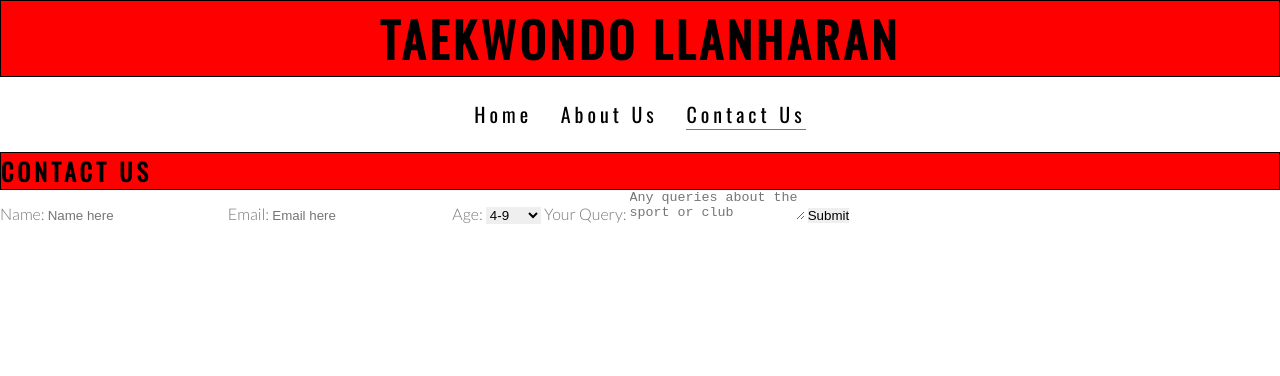
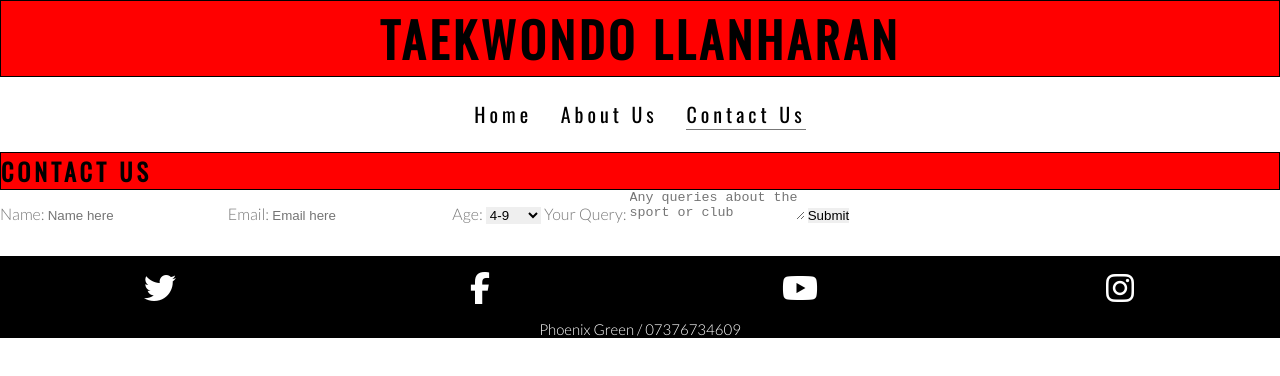
Before and after one commit to Code-Institute-Submissions/Phoenixgreen763-Taekwondo-Llanharan, a plain HTML site: page contact.html in a window 1280 px wide. Drawn offline with nearby package versions, Linux system fonts and the light colour scheme.

Commit message:
add footer, add social links, add contact info

```diff
--- a/contact.html
+++ b/contact.html
@@ -53,6 +53,43 @@
             </form>
         </div>
     </section>
+    <footer>
+        <div class="footer-top">
+            <div class="social-links container" data-type="full">
+                <div class="social-link social-link-twitter">
+                    <a href="https://twitter.com" target="_blank" aria-label="Twitter" rel="noopener noreferrer">
+                        <span class="fa-stack fa-2x">
+                            <i class="fa-brands fa-twitter fa-stack-1x fa-inverse" aria-hidden="true"></i>
+                        </span>
+                    </a>
+                </div>
+                <div class="social-link social-link-instagram">
+                    <a href="https://facebook.com" target="_blank" aria-label="Instagram" rel="noopener noreferrer">
+                        <span class="fa-stack fa-2x">
+                            <i class="fa-brands fa-facebook-f fa-stack-1x fa-inverse" aria-hidden="true"></i>
+                        </span>
+                    </a>
+                </div>
+                <div class="social-link social-link-youtube">
+                    <a href="https://youtube.com" target="_blank" aria-label="YouTube" rel="noopener noreferrer">
+                        <span class="fa-stack fa-2x">
+                            <i class="fa-brands fa-youtube fa-stack-1x fa-inverse" aria-hidden="true"></i>
+                        </span>
+                    </a>
+                </div>
+                <div class="social-link social-link-facebook">
+                    <a href="https://instagram.com" target="_blank" aria-label="Facebook" rel="noopener noreferrer">
+                        <span class="fa-stack fa-2x">
+                            <i class="fa-brands fa-instagram fa-stack-1x fa-inverse" aria-hidden="true"></i>
+                        </span>
+                    </a>
+                </div>
+            </div>
+            <div class="contact container" data-type="wide">
+                <small class="contact name">Phoenix Green / 07376734609</small>
+            </div>
+        </div>
+    </footer>
 
 </body>
 </html>
```
